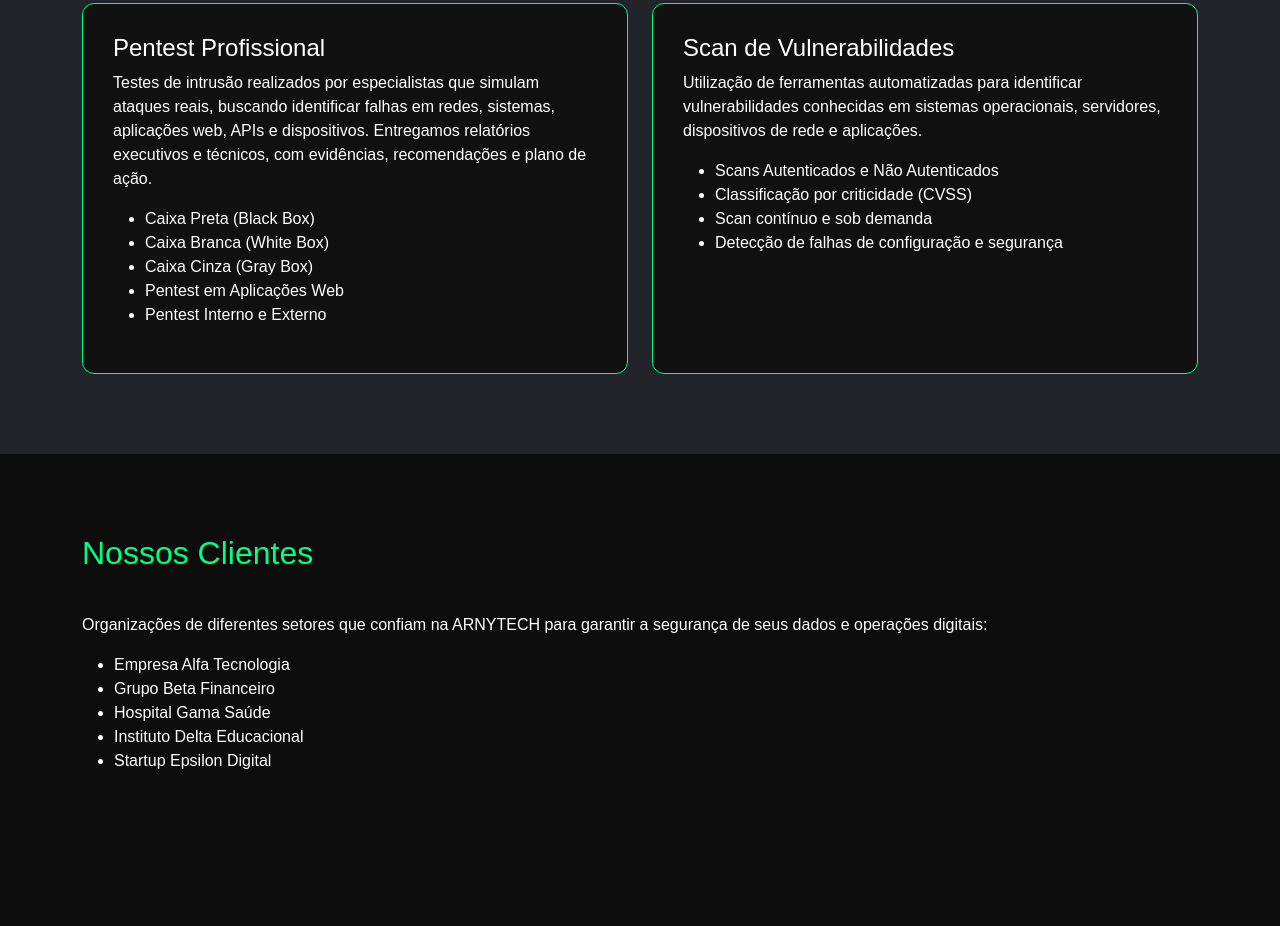
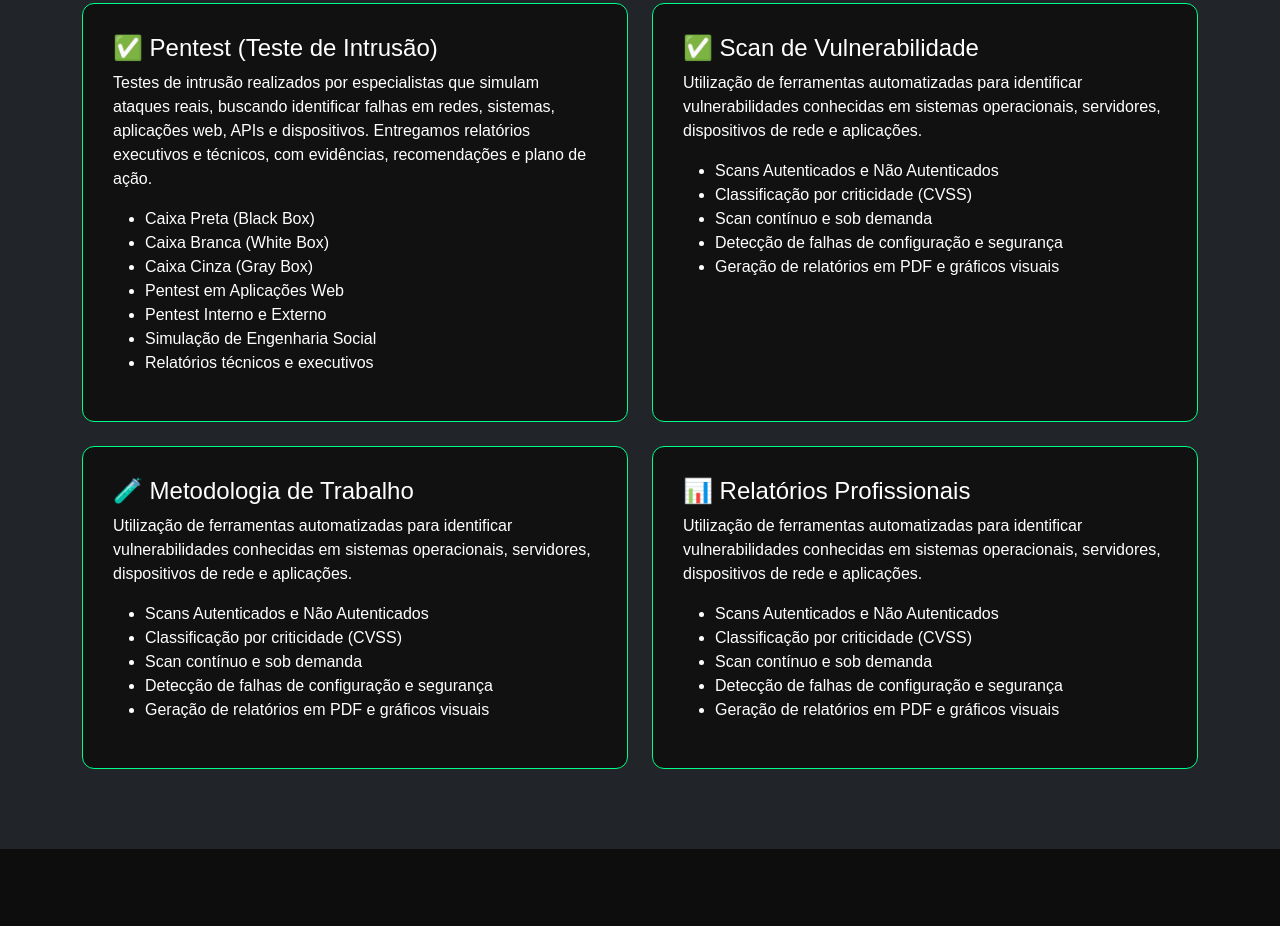
Before and after one commit to arny-tech/main, a plain HTML site: page index.html in a window 1280 px wide. Shown: the part 1055-1981 px from the top of the page. Drawn offline with nearby package versions, Linux system fonts and the light colour scheme.

Commit message:
Update index.html

```diff
--- a/index.html
+++ b/index.html
@@ -138,7 +138,7 @@
             <div class="row g-4">
                 <div class="col-md-6">
                     <div class="service-box h-100">
-                        <h4>Pentest Profissional</h4>
+                        <h4>✅ Pentest (Teste de Intrusão)</h4>
                         <p>Testes de intrusão realizados por especialistas que simulam ataques reais, buscando identificar falhas em redes, sistemas, aplicações web, APIs e dispositivos. Entregamos relatórios executivos e técnicos, com evidências, recomendações e plano de ação.</p>
                         <ul>
                             <li>Caixa Preta (Black Box)</li>
@@ -146,18 +146,47 @@
                             <li>Caixa Cinza (Gray Box)</li>
                             <li>Pentest em Aplicações Web</li>
                             <li>Pentest Interno e Externo</li>
+                            <li>Simulação de Engenharia Social</li>
+                            <li>Relatórios técnicos e executivos</li>
                         </ul>
                     </div>
                 </div>
                 <div class="col-md-6">
                     <div class="service-box h-100">
-                        <h4>Scan de Vulnerabilidades</h4>
+                        <h4>✅ Scan de Vulnerabilidade</h4>
                         <p>Utilização de ferramentas automatizadas para identificar vulnerabilidades conhecidas em sistemas operacionais, servidores, dispositivos de rede e aplicações.</p>
                         <ul>
                             <li>Scans Autenticados e Não Autenticados</li>
                             <li>Classificação por criticidade (CVSS)</li>
                             <li>Scan contínuo e sob demanda</li>
                             <li>Detecção de falhas de configuração e segurança</li>
+                            <li>Geração de relatórios em PDF e gráficos visuais</li>
+                        </ul>
+                    </div>
+                </div>
+                <div class="col-md-6">
+                    <div class="service-box h-100">
+                        <h4>🧪 Metodologia de Trabalho</h4>
+                        <p>Utilização de ferramentas automatizadas para identificar vulnerabilidades conhecidas em sistemas operacionais, servidores, dispositivos de rede e aplicações.</p>
+                        <ul>
+                            <li>Scans Autenticados e Não Autenticados</li>
+                            <li>Classificação por criticidade (CVSS)</li>
+                            <li>Scan contínuo e sob demanda</li>
+                            <li>Detecção de falhas de configuração e segurança</li>
+                            <li>Geração de relatórios em PDF e gráficos visuais</li>
+                        </ul>
+                    </div>
+                </div>
+                <div class="col-md-6">
+                    <div class="service-box h-100">
+                        <h4>📊 Relatórios Profissionais</h4>
+                        <p>Utilização de ferramentas automatizadas para identificar vulnerabilidades conhecidas em sistemas operacionais, servidores, dispositivos de rede e aplicações.</p>
+                        <ul>
+                            <li>Scans Autenticados e Não Autenticados</li>
+                            <li>Classificação por criticidade (CVSS)</li>
+                            <li>Scan contínuo e sob demanda</li>
+                            <li>Detecção de falhas de configuração e segurança</li>
+                            <li>Geração de relatórios em PDF e gráficos visuais</li>
                         </ul>
                     </div>
                 </div>
```
